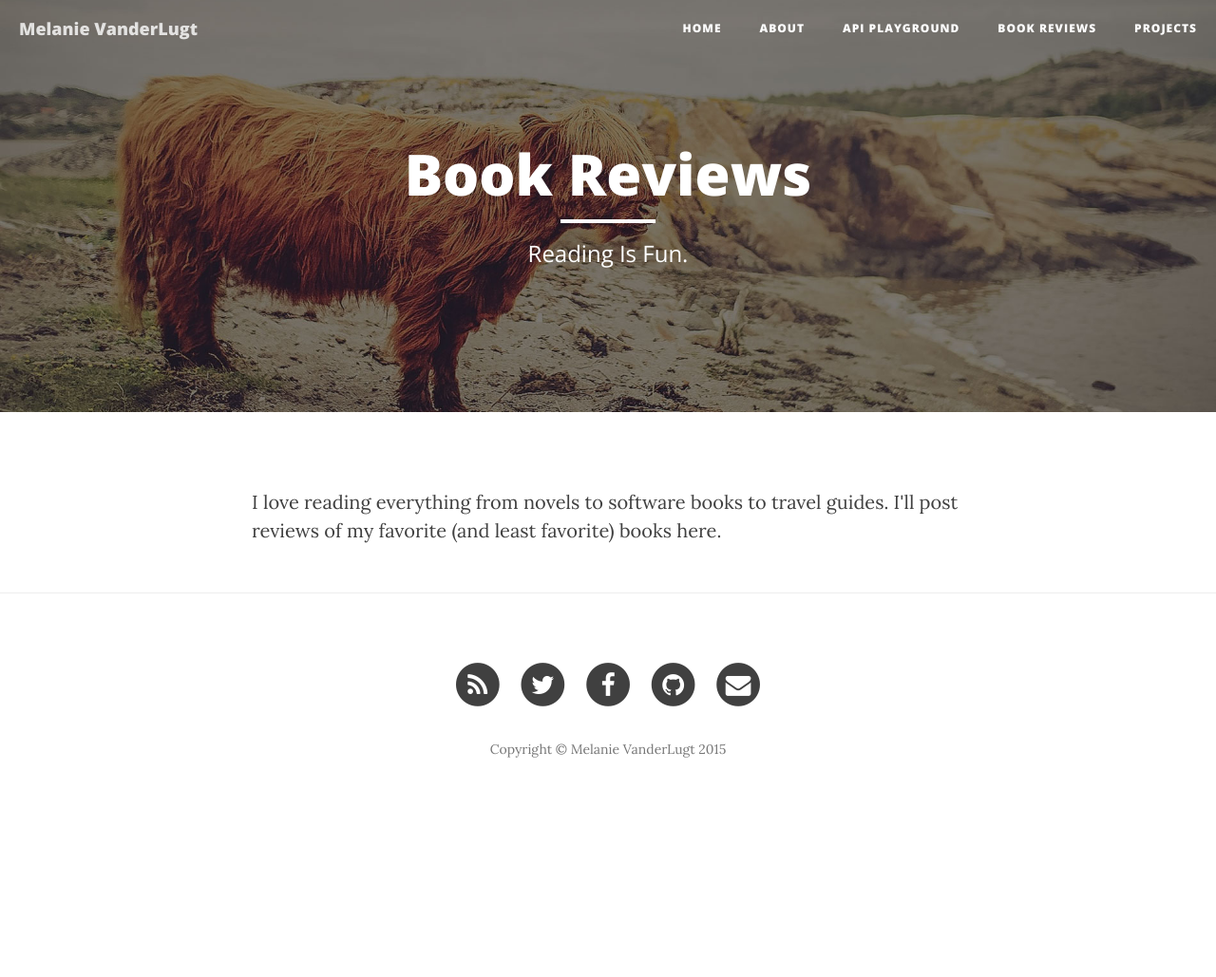
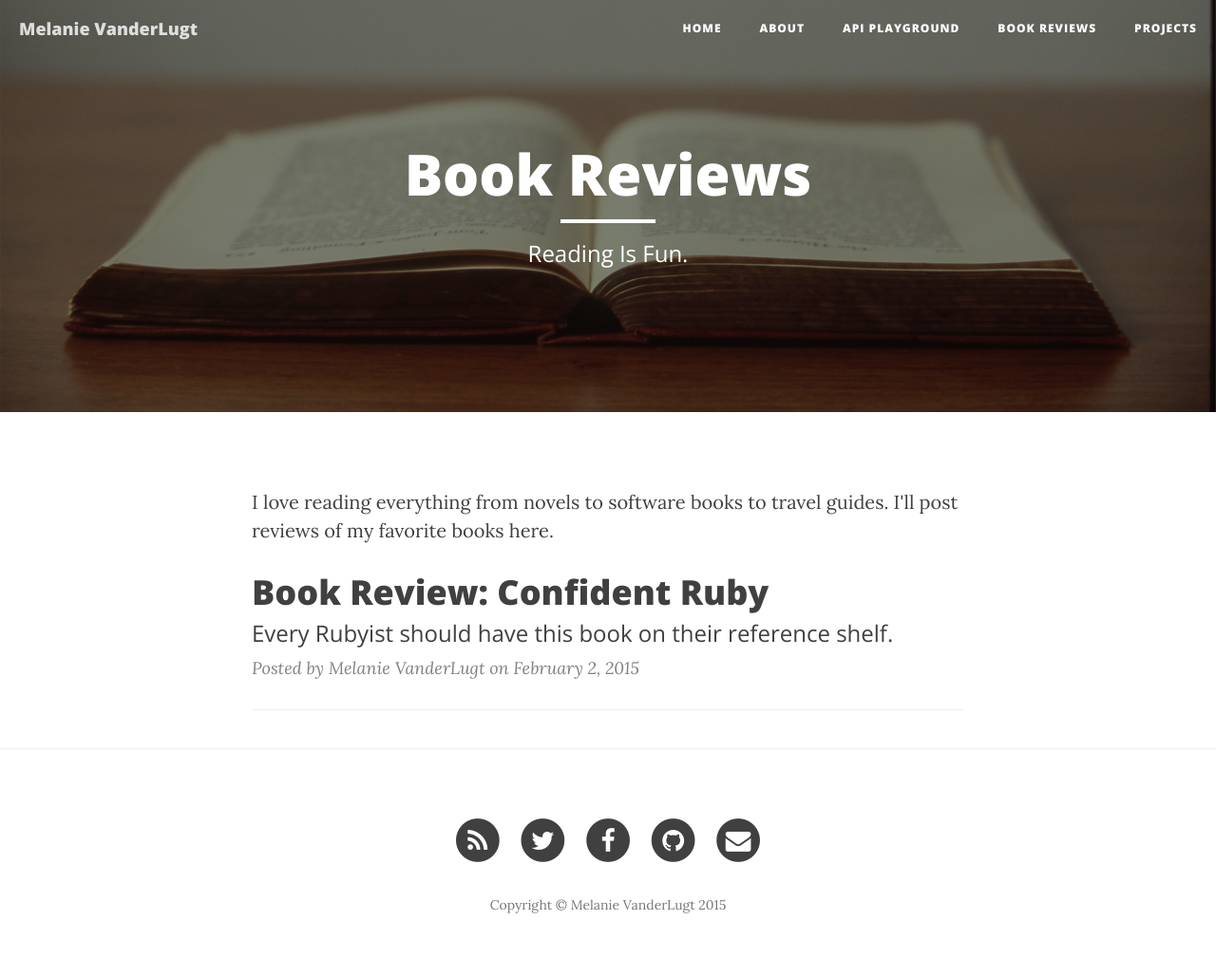
Before and after one commit to melanievee/melanievee.github.io, a Jekyll site: the page built from book_reviews.html, in a window 1280 px wide. Shown: the whole page at 95% size. Built offline with Jekyll 4.4.1, drawn with Linux system fonts in a browser that asks for light colours; nearby versions of some CDN libraries; before the commit the page ends 900 px from its top, so only the background shows below that.

Commit message:
Add images to book_review and about pages. Add transparency container on all header images.

```diff
--- a/_layouts/page.html
+++ b/_layouts/page.html
@@ -4,6 +4,7 @@ layout: default
 
 <!-- Page Header -->
 <header class="intro-header" style="background-image: url('{{ site.baseurl }}/{% if page.header-img %}{{ page.header-img }}{% else %}{{ site.header-img }}{% endif %}')">
+<div class="transparency">
     <div class="container">
         <div class="row">
             <div class="col-lg-8 col-lg-offset-2 col-md-10 col-md-offset-1">
@@ -15,6 +16,7 @@ layout: default
             </div>
         </div>
     </div>
+</div>
 </header>
 
 <!-- Main Content -->
--- a/_layouts/post.html
+++ b/_layouts/post.html
@@ -4,6 +4,7 @@ layout: default
 
 <!-- Post Header -->
 <header class="intro-header" style="background-image: url('{{ site.baseurl }}/{% if page.header-img %}{{ page.header-img }}{% else %}{{ site.header-img }}{% endif %}')">
+<div class="transparency">
     <div class="container">
         <div class="row">
             <div class="col-lg-8 col-lg-offset-2 col-md-10 col-md-offset-1">
@@ -17,6 +18,7 @@ layout: default
             </div>
         </div>
     </div>
+</div>
 </header>
 
 <!-- Post Content -->
--- a/about.html
+++ b/about.html
@@ -2,7 +2,7 @@
 layout: page
 title: "About"
 description: "Oh, Hello There."
-header-img: "img/about-bg.jpg"
+header-img: "img/kansas-fields.jpg"
 ---
 
 <p>Hi, I'm Melanie, a Ruby Dev, blogger, and runner from Seattle, WA.</p>
--- a/book_reviews.html
+++ b/book_reviews.html
@@ -2,7 +2,23 @@
 layout: page
 title: "Book Reviews"
 description: "Reading Is Fun."
-header-img: "img/contact-bg.jpg"
+header-img: "img/book.jpg"
 ---
 
-<p>I love reading everything from novels to software books to travel guides. I'll post reviews of my favorite (and least favorite) books here.</p>
+<p>I love reading everything from novels to software books to travel guides. I'll post reviews of my favorite books here.</p>
+
+{% for post in site.tags.book-review %}
+<div class="post-preview">
+    <a href="{{ post.url | prepend: site.baseurl }}">
+        <h2 class="post-title">            {{ post.title }}
+        </h2>
+        {% if post.subtitle %}
+        <h3 class="post-subtitle">
+            {{ post.subtitle }}
+        </h3>
+        {% endif %}
+    </a>
+    <p class="post-meta">Posted by {% if post.author %}{{ post.author }}{% else %}{{ site.title }}{% endif %} on {{ post.date | date: "%B %-d, %Y" }}</p>
+</div>
+<hr>
+{% endfor %}
--- a/css/clean-blog.css
+++ b/css/clean-blog.css
@@ -126,6 +126,9 @@ hr.small {
     -o-transform: translate3d(0, 100%, 0);
     transform: translate3d(0, 100%, 0);
   }
+}
+.transparency {
+  background-color: rgba(000,000,000,.5);
 }
 .intro-header {
   background: no-repeat center center;
```
Also changed, not shown: img/book.jpg (added), img/kansas-fields.jpg (added), 13 other files.
